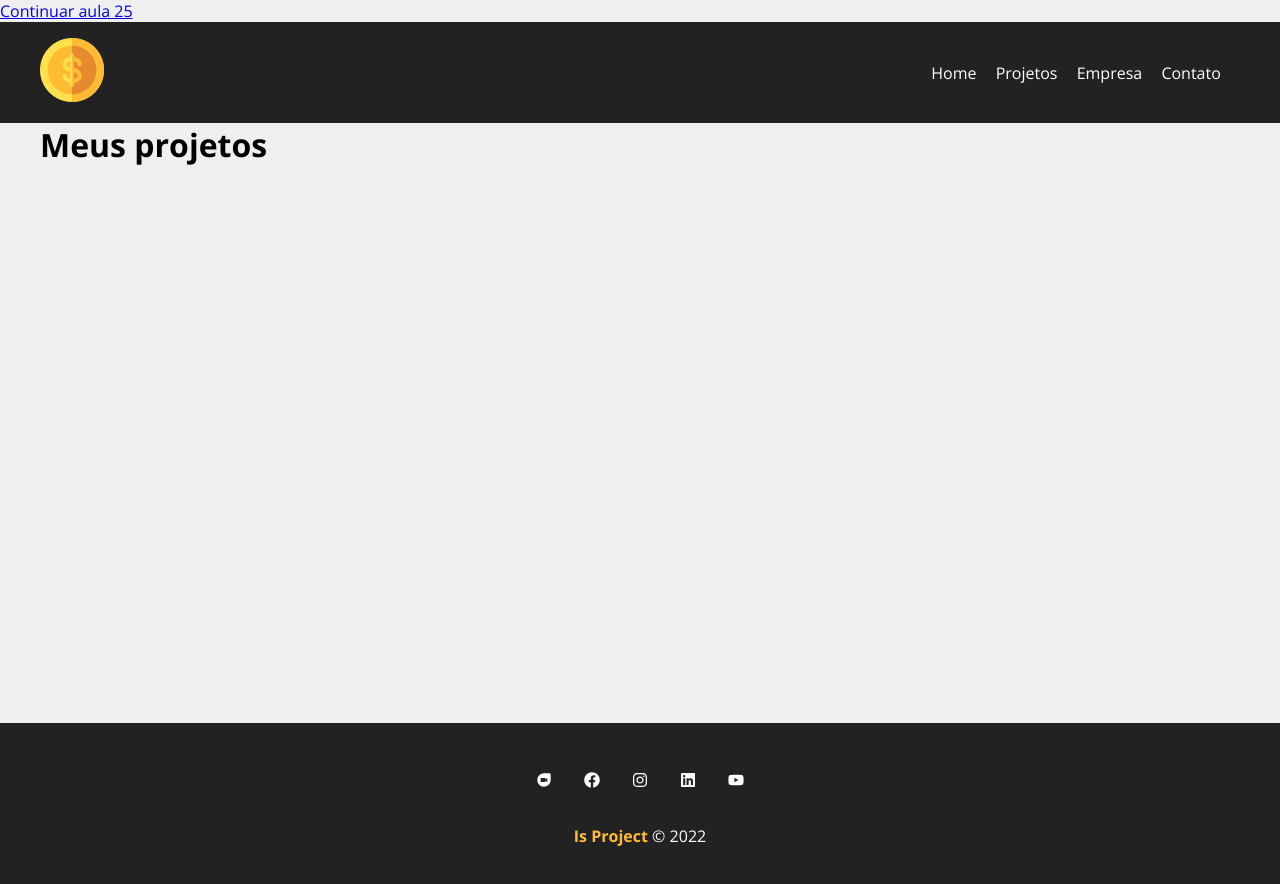
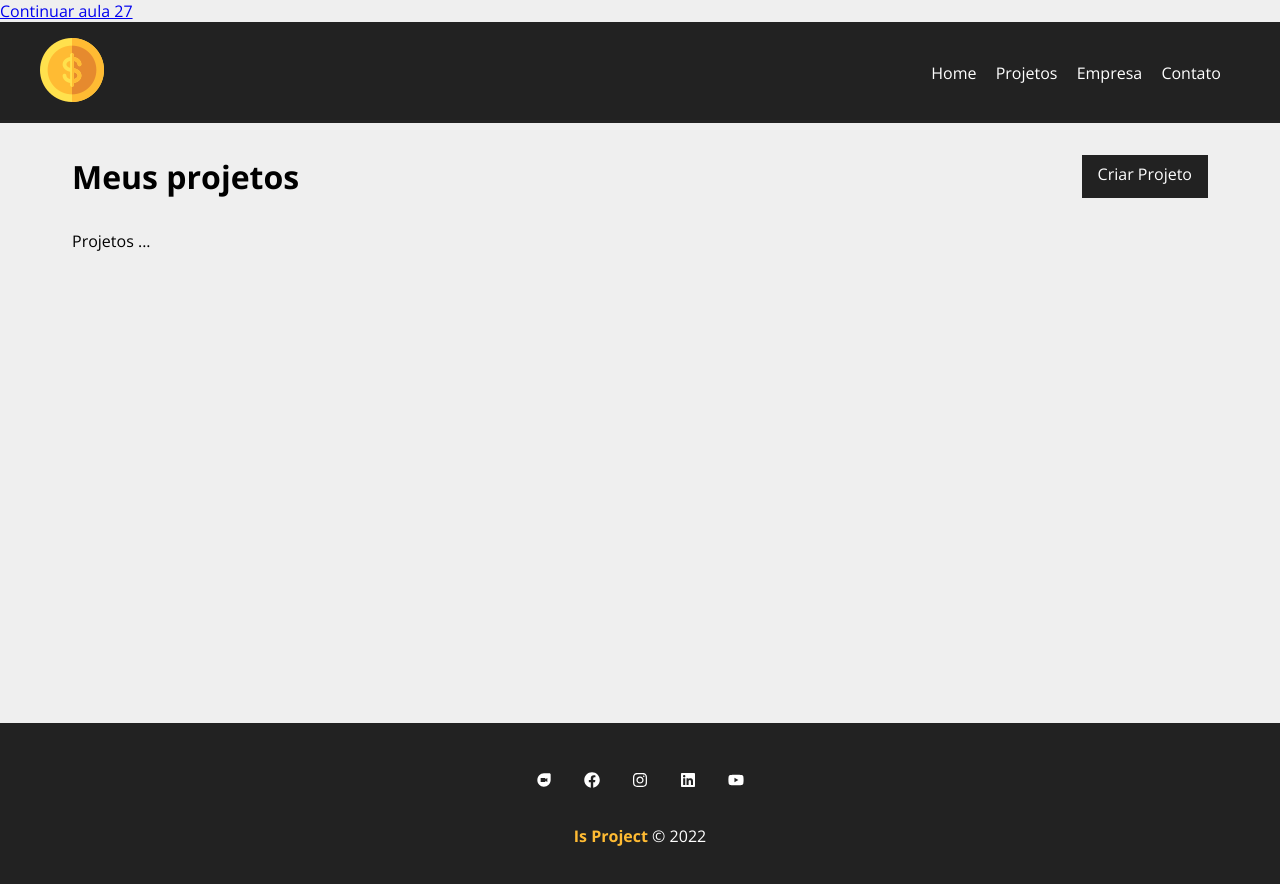
Before and after one commit to cristianoidelfonso/isproject, a React (Create React App) app: page /projects in a window 1280 px wide. Shown: the top 884 px of the page. Built offline with nearby package versions, Linux system fonts and the light colour scheme.

Commit message:
Mensagem e Dashboard

```diff
--- a/public/index.html
+++ b/public/index.html
@@ -20,7 +20,7 @@
 
   </head>
   <body>
-    <p><a href="https://www.youtube.com/watch?v=UihbmA0pTCE&list=PLnDvRpP8BneyVA0SZ2okm-QBojomniQVO&index=26" target="blank">Continuar aula 25</a></p>
+    <p><a href="https://www.youtube.com/watch?v=bTIncEaBvEY&list=PLnDvRpP8BneyVA0SZ2okm-QBojomniQVO&index=28" target="blank">Continuar aula 27</a></p>
     <noscript>Habilite JavaScript para visualizar este app.</noscript>
     <div id="root">
 
--- a/src/components/pages/projects/index.js
+++ b/src/components/pages/projects/index.js
@@ -1,5 +1,9 @@
 import { useLocation } from "react-router-dom";
 import Message from "../../layouts/Message";
+import Container from "../../layouts/Container";
+import LinkButton from "../../layouts/LinkButton";
+
+import styles from  './style.module.css';
 
 function Projects() {
 
@@ -12,9 +16,17 @@ function Projects() {
   }
 
   return(
-    <div>
-      <h1>Meus projetos</h1>
+    <div className={styles.project_container}>
+      <div className={styles.title_container}>
+        <h1>Meus projetos</h1>
+        <LinkButton to="/newproject" text="Criar Projeto" />
+      </div>
       {message && <Message type="success" message={message} />}
+
+      <Container customClass="start">
+        <p>Projetos ...</p>
+      </Container>
+
     </div>
   );
 }
--- /dev/null
+++ b/src/components/pages/projects/style.module.css
@@ -0,0 +1,10 @@
+.project_container {
+    padding: 2em;
+    width: 100%;
+}
+
+.title_container {
+    display: flex;
+    justify-content: space-between;
+    margin-bottom: 2em;
+}
```
